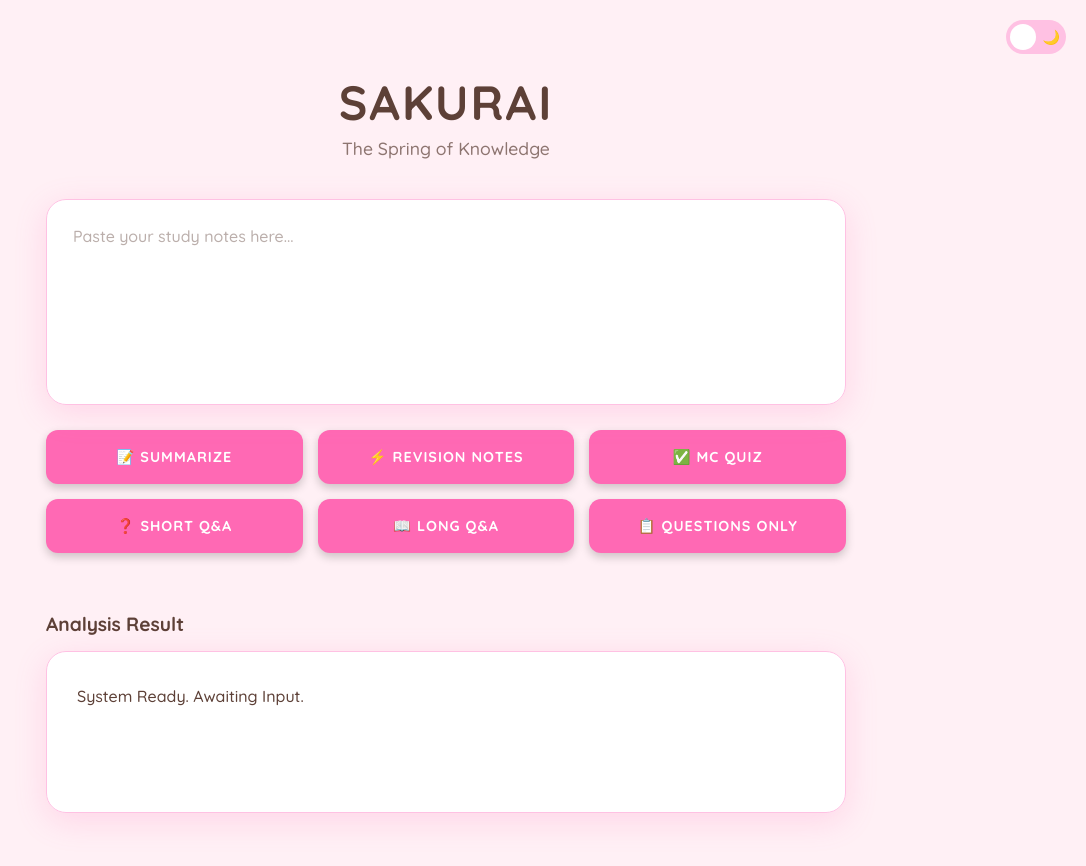
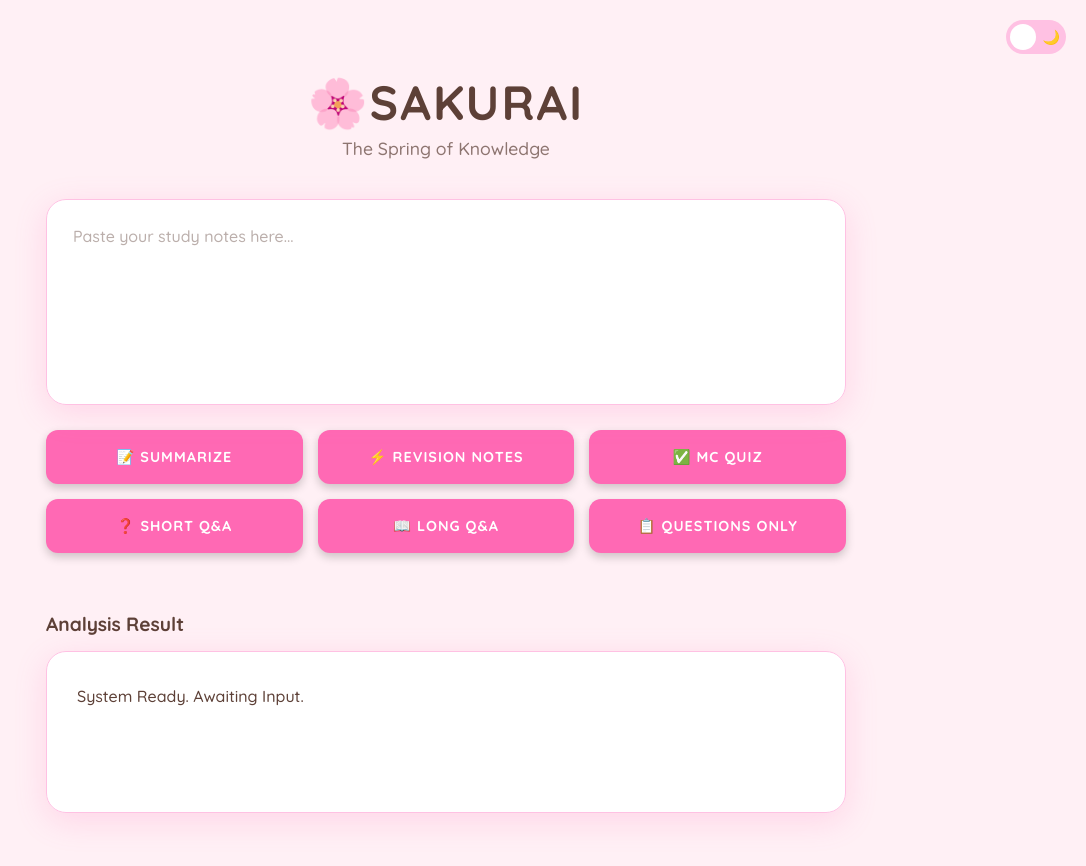
Before and after one commit to Santosh-Lochan/SakurAi, a website: page index.html in a window 1280 px wide. Shown: the whole page, without its empty margins (194-1280 px from the left). Drawn offline with Linux system fonts and the light colour scheme.

```diff
--- a/index.html
+++ b/index.html
@@ -373,7 +373,7 @@
         </label>
     </div>
 
-    <h1>SakurAi</h1>
+    <h1>🌸SakurAi</h1>
     <p id="subtitle">The Spring of Knowledge</p>
 
     <div class="input-card">
```
